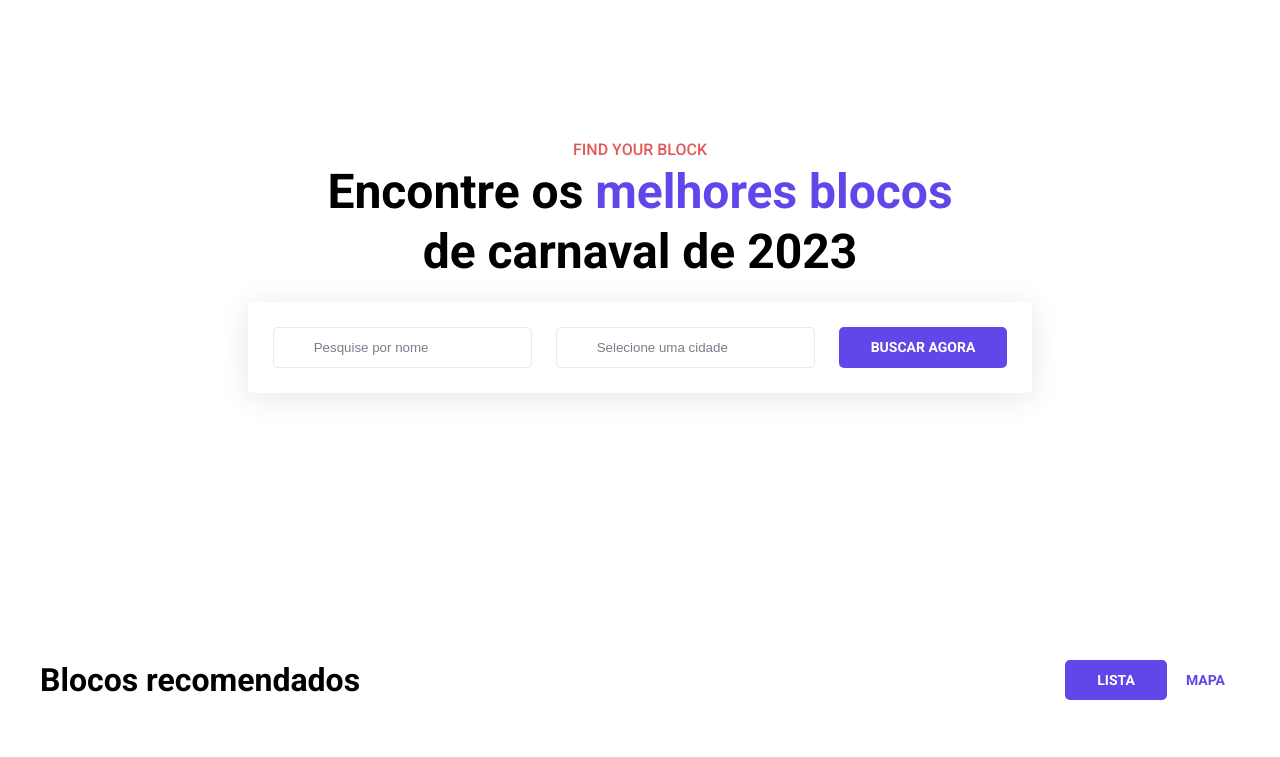
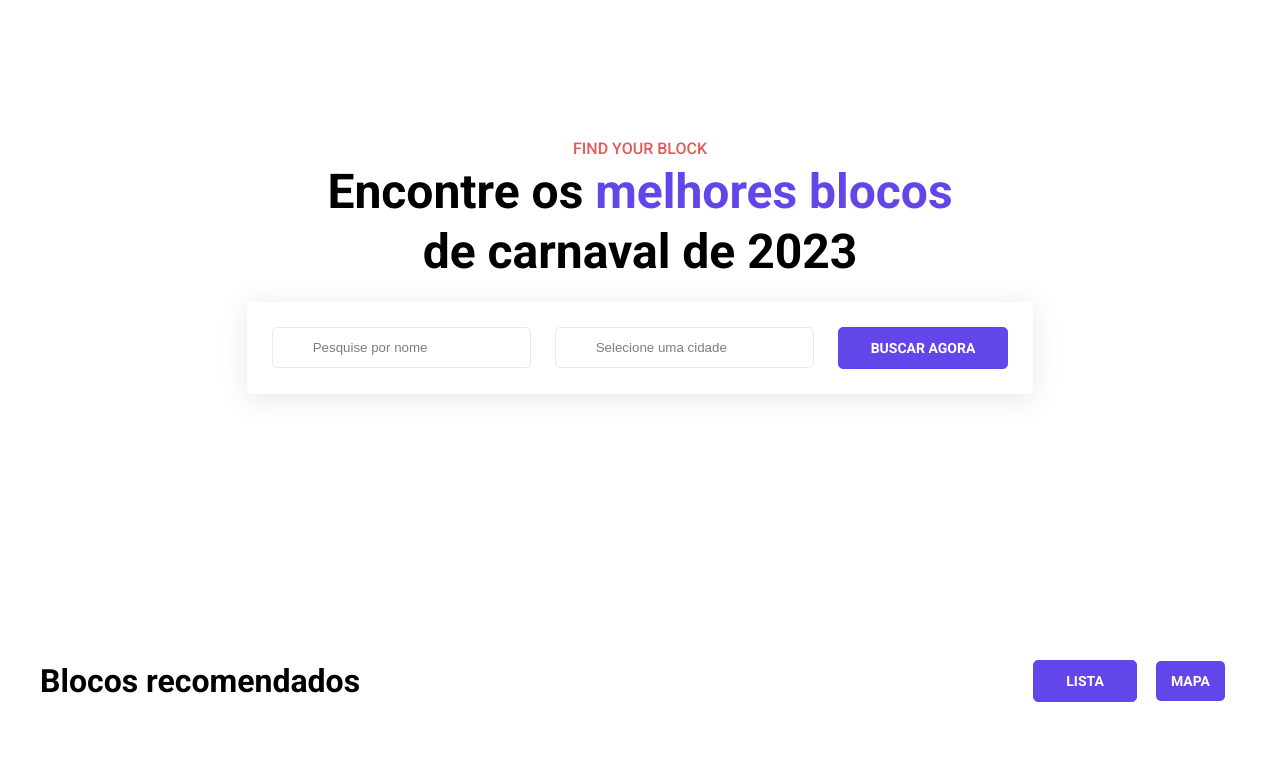
Before and after one commit to kelviny01/ROCKETSEAT-SITE-CARNAVAL, a plain HTML site: page index.html in a window 1280 px wide. In both pictures the pointer is over the link "MAPA". Shown: the top 757 px of the page. Drawn offline with Linux system fonts and the light colour scheme; some icons are missing.

Commit message:
add hover

```diff
--- a/assets/css/style.css
+++ b/assets/css/style.css
@@ -39,6 +39,14 @@
   color: var(--text-color-secondary);
   font-size: var(--fs-14);
   font-weight: var(--fw-700);
+  padding: 1.2rem 1.5rem;
+  transition: 0.4s ease all;
+  border-radius: 0.5rem;
+}
+
+.btn-normal:hover {
+  background-color: var(--text-color-secondary);
+  color: var(--text-color-default);
 }
 
 .btn-bgColor {
@@ -50,6 +58,13 @@
   font-size: var(--fs-14);
   text-transform: uppercase;
   display: inline-block;
+  border: 1px solid var(--text-color-secondary);
+  transition: 0.4s ease all;
+}
+
+.btn-bgColor:hover {
+  background-color: #fff;
+  color: var(--text-color-secondary);
 }
 
 /* ESTILOS GENERICOS */
```
